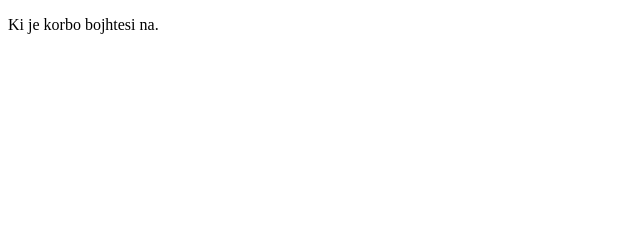
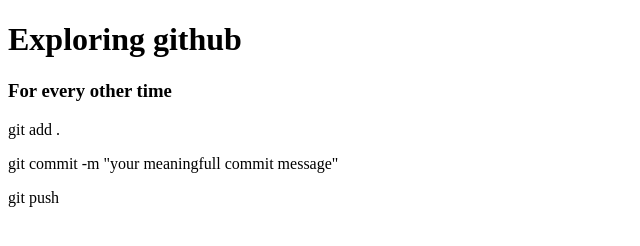
Before and after one commit to dabojitdas/my-first-website, a plain HTML site: page first.html in a window 1280 px wide. Shown: the whole page, without its empty margins (0-640 px from the left). Drawn offline with Linux system fonts and the light colour scheme.

Commit message:
added commands to push changes to github

```diff
--- a/first.html
+++ b/first.html
@@ -6,6 +6,12 @@
     <title>Full HTML File</title>
 </head>
 <body>
-    <p>Ki je korbo bojhtesi na.</p>
+    <h1>Exploring github</h1>
+    <div>
+        <h3>For every other time</h3>
+        <p>git add .</p>
+        <p>git commit -m "your meaningfull commit message"</p>
+        <p>git push</p>
+    </div>
 </body>
 </html>
```
